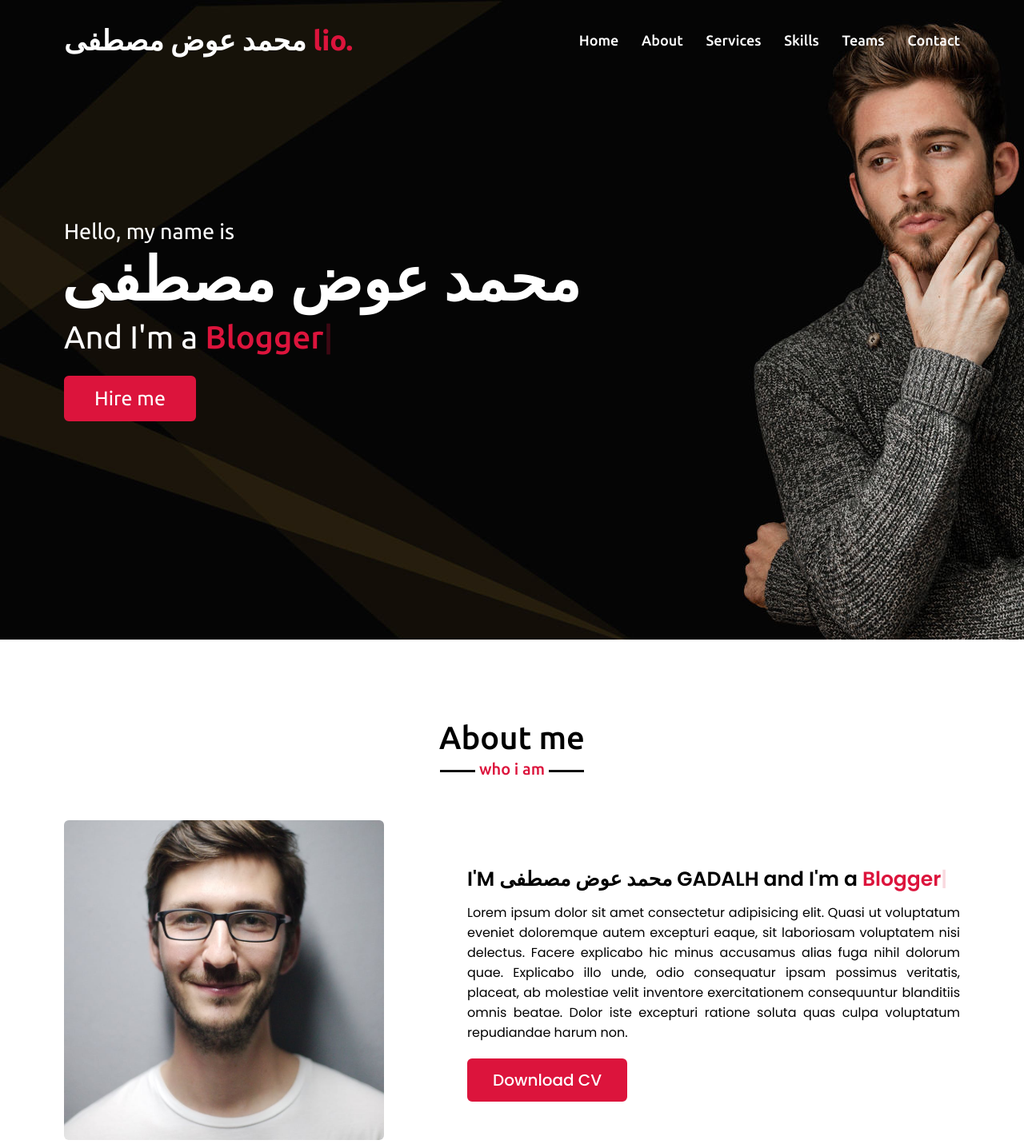
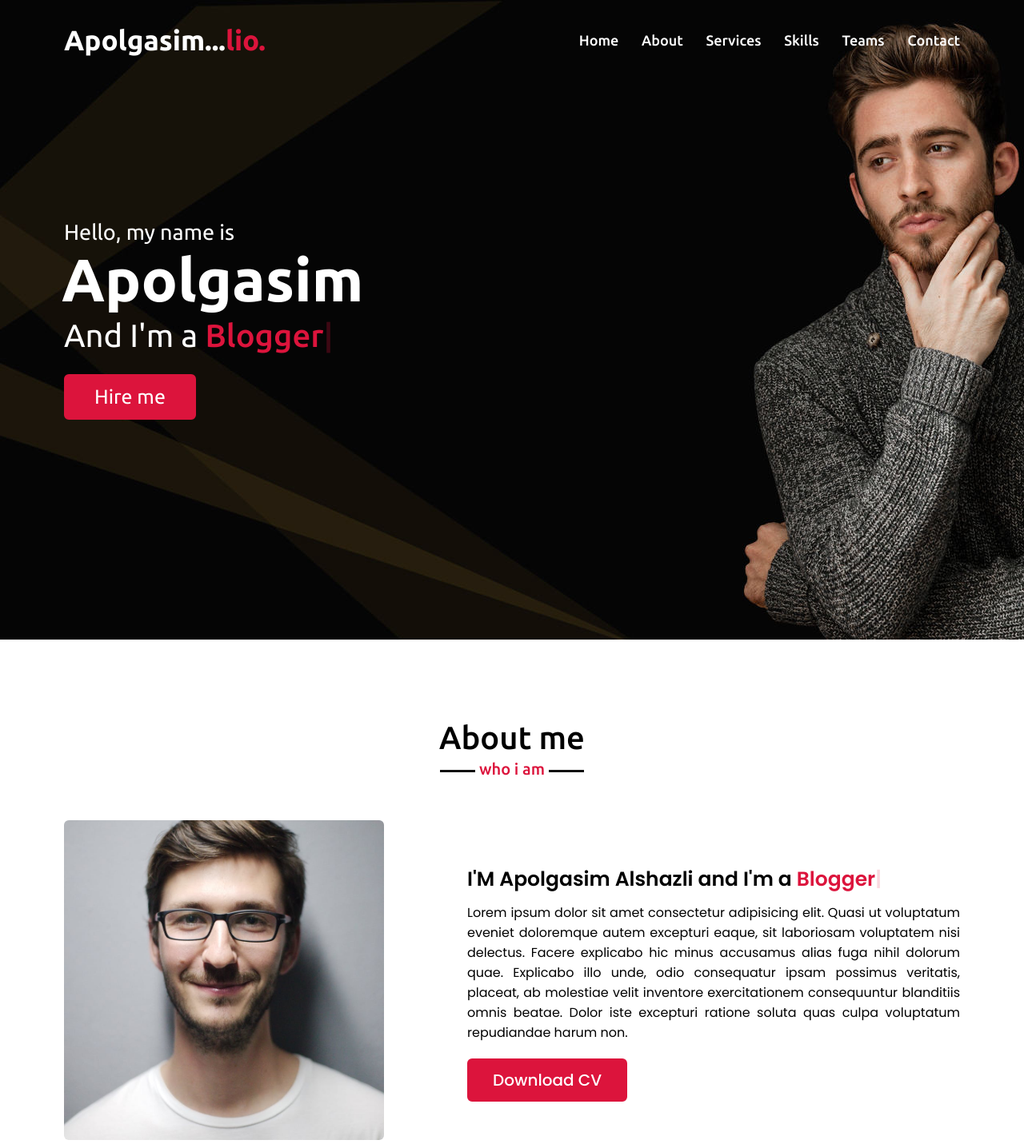
Before and after one commit to ALSHAZLI/alshazli, a plain HTML site: page index.html in a window 1280 px wide. Shown: the top 1436 px of the page at 80% size. Drawn offline with nearby package versions, Linux system fonts and the light colour scheme.

Commit message:
Update index.html

```diff
--- a/index.html
+++ b/index.html
@@ -4,7 +4,7 @@
 <head>
     <meta charset="UTF-8">
     <meta name="viewport" content="width=device-width, initial-scale=1.0">
-    <title>shareka Portfolio Website</title>
+    <title>Apolgasim Portfolio Website</title>
     <link rel="stylesheet" href="style.css">
     <script src="https://kit.fontawesome.com/a076d05399.js"></script>
     <script src="https://code.jquery.com/jquery-3.5.1.min.js"></script>
@@ -20,7 +20,7 @@
     </div>
     <nav class="navbar">
         <div class="max-width">
-            <div class="logo"><a href="#">محمد عوض مصطفى <span>lio.</span></a></div>
+            <div class="logo"><a href="#">Apolgasim...<span>lio.</span></a></div>
             <ul class="menu">
                 <li><a href="#home" class="menu-btn">Home</a></li>
                 <li><a href="#about" class="menu-btn">About</a></li>
@@ -40,7 +40,7 @@
         <div class="max-width">
             <div class="home-content">
                 <div class="text-1">Hello, my name is</div>
-                <div class="text-2">محمد عوض مصطفى</div>
+                <div class="text-2">Apolgasim</div>
                 <div class="text-3">And I'm a <span class="typing"></span></div>
                 <a href="#">Hire me</a>
             </div>
@@ -56,7 +56,7 @@
                     <img src="images/profile-1.jpeg" alt="">
                 </div>
                 <div class="column right">
-                    <div class="text">I'M محمد عوض مصطفى GADALH and I'm a <span class="typing-2"></span></div>
+                    <div class="text">I'M Apolgasim Alshazli and I'm a <span class="typing-2"></span></div>
                     <p>Lorem ipsum dolor sit amet consectetur adipisicing elit. Quasi ut voluptatum eveniet doloremque autem excepturi eaque, sit laboriosam voluptatem nisi delectus. Facere explicabo hic minus accusamus alias fuga nihil dolorum quae. Explicabo illo unde, odio consequatur ipsam possimus veritatis, placeat, ab molestiae velit inventore exercitationem consequuntur blanditiis omnis beatae. Dolor iste excepturi ratione soluta quas culpa voluptatum repudiandae harum non.</p>
                     <a href="#">Download CV</a>
                 </div>
@@ -203,14 +203,14 @@
                             <i class="fas fa-user"></i>
                             <div class="info">
                                 <div class="head">Name</div>
-                                <div class="sub-title">محمد عوض مصطفى</div>
+                                <div class="sub-title">Apolgasim</div>
                             </div>
                         </div>
                         <div class="row">
                             <i class="fas fa-map-marker-alt"></i>
                             <div class="info">
                                 <div class="head">Address</div>
-                                <div class="sub-title">Atbra, Atbra</div>
+                                <div class="sub-title">Kartom, Kartom</div>
                             </div>
                         </div>
                         <div class="row">
@@ -250,7 +250,7 @@
 
     <!-- footer section start -->
     <footer>
-        <span>Created By <a href="https://www.codingnepalweb.com">محمد عوض مصطفى</a> | <span class="far fa-copyright"></span> 2021 All rights reserved.</span>
+        <span>Created By <a href="https://www.alshazli.githup.com">Apolgasim</a> | <span class="far fa-copyright"></span> 2021 All rights reserved.</span>
     </footer>
 
     <script src="script.js"></script>
```
